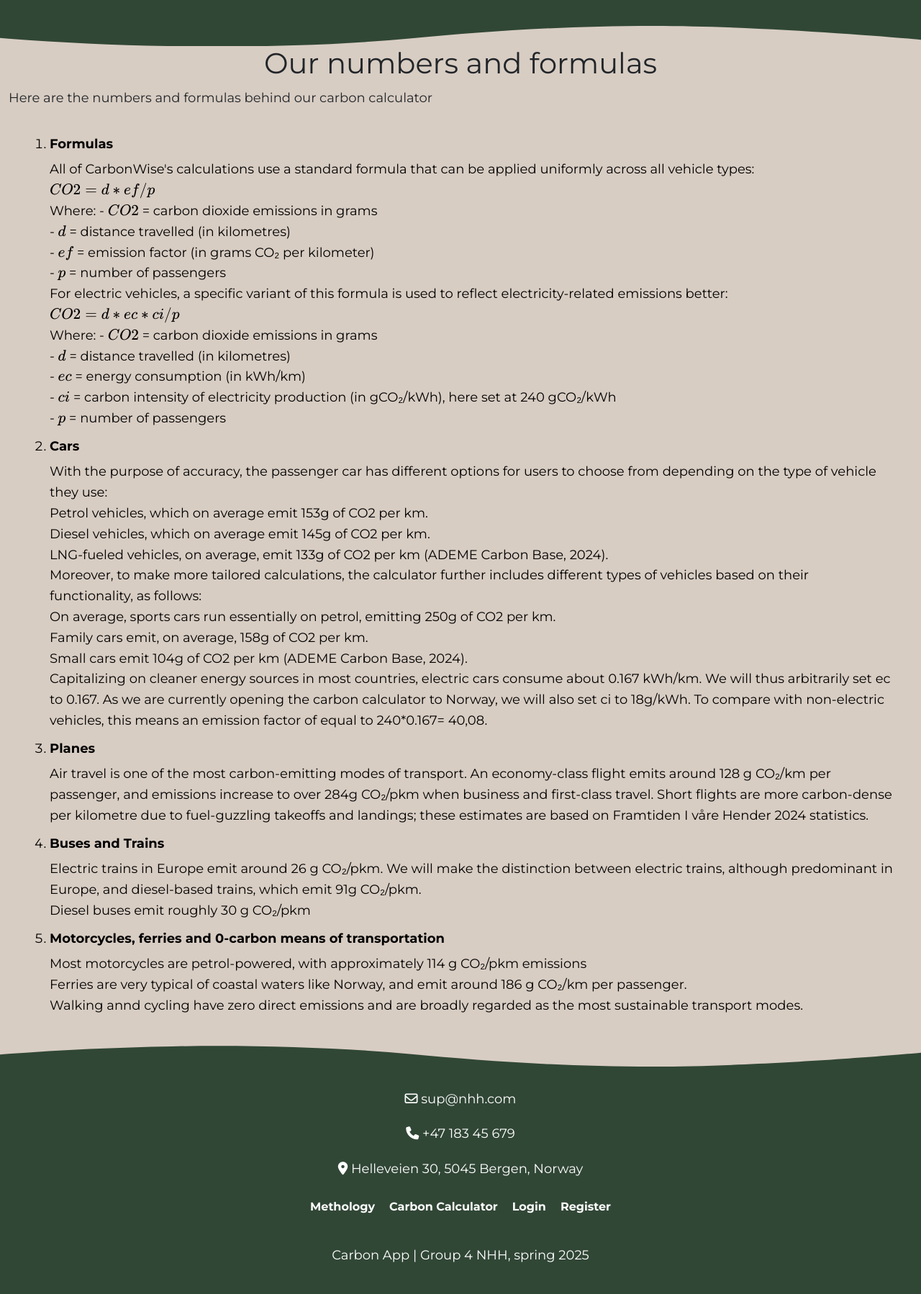
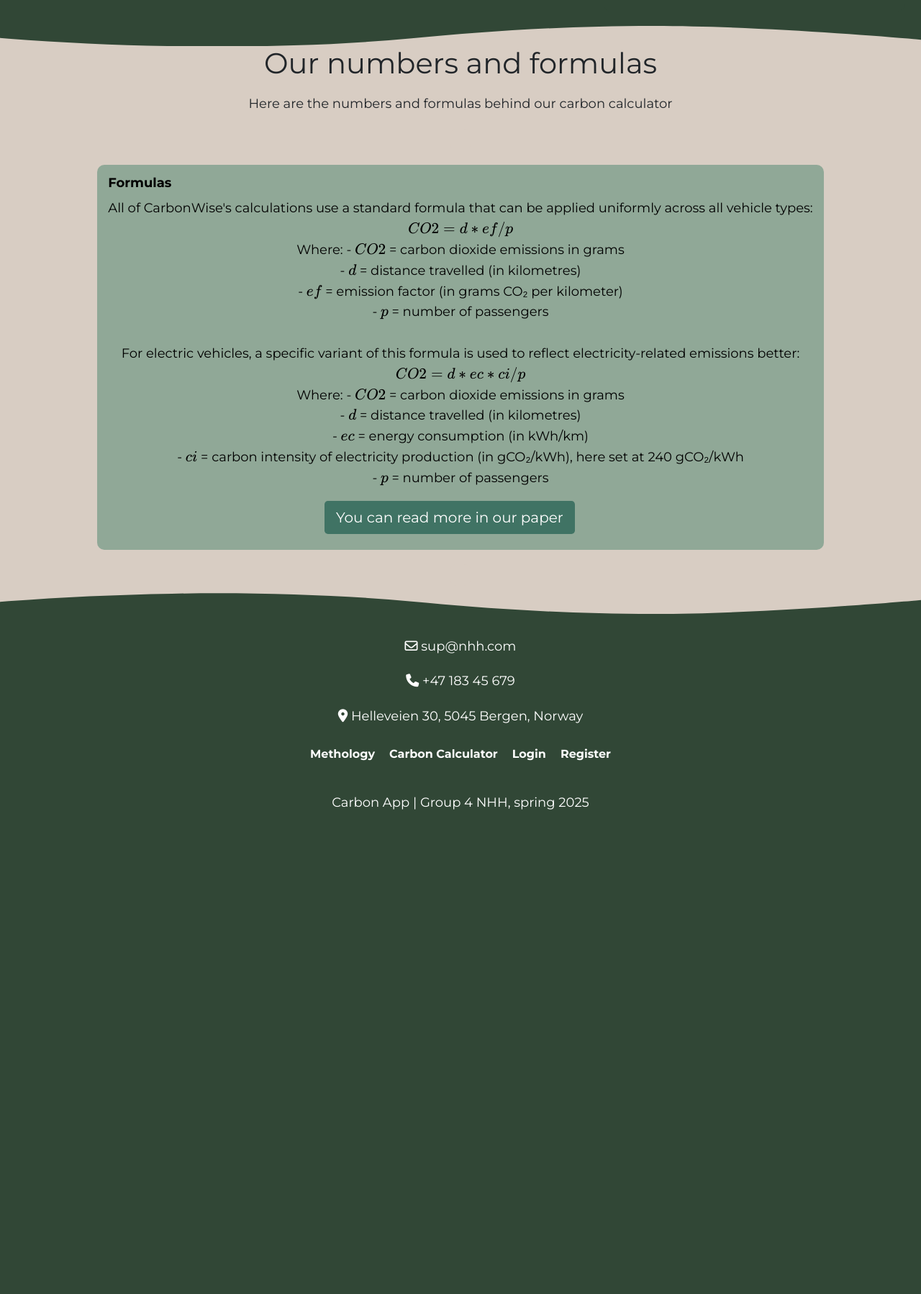
Before and after one commit to hannik3/carbon_app_v1, a Flask app: page /methodology in a window 1280 px wide. Shown: the part 429-2227 px from the top of the page at 72% size. After the commit the page ends 1554 px from the top, so only its background shows below. Run offline with Flask 2, Linux system fonts and the light colour scheme; some libraries are stand-ins or nearby versions.

Commit message:
fixed design

```diff
--- a/capp/templates/methodology.html
+++ b/capp/templates/methodology.html
@@ -1,24 +1,39 @@
-{% extends "layout.html" %}
-{% block content %}
+{% extends "layout.html" %} {% block content %}
 
 <!-- Header -->
 <section class="section_header_methodology">
   <div class="container">
-
     <div class="header">
       <div class="box">
-          <h1 style="font-size:55px;"><span class="text-logo"> Methodology</span></h1>
-          <p style="text-align:left;">
-             Our methodology explains how carbon emissions are calculated when a user enters their transportation data into our Carbon Application. By considering factors such as travel distance, transport mode, and fuel type, we ensure accurate and reliable emissions results to help users understand and reduce their carbon footprint.
+        <h1 style="font-size: 55px">
+          <span class="text-logo"> Methodology</span>
+        </h1>
+        <p style="text-align: left">
+          Our methodology explains how carbon emissions are calculated when a
+          user enters their transportation data into our Carbon Application. By
+          considering factors such as travel distance, transport mode, and fuel
+          type, we ensure accurate and reliable emissions results to help users
+          understand and reduce their carbon footprint.
         </p>
         <div class="container_buttons_links_header">
           <div class="btn">
-                <a href="{{ url_for('static', filename='documents/carbon_methodology_report.pdf') }}" class="btn btn-primary btn-lg mr-2" style="background-color:#407364;" target="_blank">
+            <a
+              href="{{ url_for('static', filename='documents/carbon_methodology_report.pdf') }}"
+              class="btn btn-primary btn-lg mr-2"
+              style="background-color: #407364"
+              target="_blank"
+            >
               Paper
             </a>
           </div>
           <div class="btn">
-                <a href="{{url_for('carbon_app.carbon_app_home')}}" class="btn btn-primary btn-lg mr-2", style="background-color:#407364;">Carbon App</a>
+            <a
+              href="{{url_for('carbon_app.carbon_app_home')}}"
+              class="btn btn-primary btn-lg mr-2"
+              ,
+              style="background-color: #407364"
+              >Carbon App</a
+            >
           </div>
         </div>
       </div>
@@ -27,123 +42,99 @@
           src="{{url_for('static', filename='icons/methodology1.svg')}}"
           width="325"
           height="325"
-            alt=""/>
+          alt=""
+        />
       </div>
     </div>
-
   </div>
   <div class="header-wave">
-        <svg class="header-wave-svg" xmlns="http://www.w3.org/2000/svg" viewBox="0 0 1200 100" preserveAspectRatio="none">
-          <path class="header-wave-path" d="M851.8,100c125,0,288.3-45,348.2-64V0H0v44c3.7-1,7.3-1.9,11-2.9C80.7,22,151.7,10.8,223.5,6.3C276.7,2.9,330,4,383,9.8 c52.2,5.7,103.3,16.2,153.4,32.8C623.9,71.3,726.8,100,851.8,100z"></path>
+    <svg
+      class="header-wave-svg"
+      xmlns="http://www.w3.org/2000/svg"
+      viewBox="0 0 1200 100"
+      preserveAspectRatio="none"
+    >
+      <path
+        class="header-wave-path"
+        d="M851.8,100c125,0,288.3-45,348.2-64V0H0v44c3.7-1,7.3-1.9,11-2.9C80.7,22,151.7,10.8,223.5,6.3C276.7,2.9,330,4,383,9.8 c52.2,5.7,103.3,16.2,153.4,32.8C623.9,71.3,726.8,100,851.8,100z"
+      ></path>
     </svg>
   </div>
   <!-- MathJax CSS -->
-    <script id="MathJax-script" async src="https://cdn.jsdelivr.net/npm/mathjax@3/es5/tex-mml-chtml.js"></script>
+  <script
+    id="MathJax-script"
+    async
+    src="https://cdn.jsdelivr.net/npm/mathjax@3/es5/tex-mml-chtml.js"
+  ></script>
 </section>
 
 <!-- Methodology -->
 <section class="section_body_methodology">
   <div class="container">
+    <!--Enumerated list (table with one column)-->
+    <div
+      class="methodology"
+      style="
+        display: flex;
+        flex-direction: column;
+        justify-content: center;
+        align-items: center;
+        align-content: center;
+      "
+    >
+      <h1>Our numbers and formulas</h1>
+      <p>Here are the numbers and formulas behind our carbon calculator</p>
+      <div class="box_table1"></div>
+      <div class="box_table1">
+        <h4>Formulas</h4>
+        <p class="text-center">
+          All of CarbonWise's calculations use a standard formula that can be
+          applied uniformly across all vehicle types:
+          <br />
 
-
-
-        <div class="methodology" style="display:block;">
-            <h1 style="text-align:center;"> Our numbers and formulas</h1>
+          \(CO2 = d*ef/p\)
+          <br />
+          Where: - \(CO2\) = carbon dioxide emissions in grams
+          <br />
+          - \(d\) = distance travelled (in kilometres)
+          <br />
+          - \(ef\) = emission factor (in grams CO₂ per kilometer)
+          <br />
+          - \(p\) = number of passengers
+          <br /><br />
+          For electric vehicles, a specific variant of this formula is used to
+          reflect electricity-related emissions better:
+          <br />
+          \(CO2 = d*ec*ci/p\)
+          <br />
+          Where: - \(CO2\) = carbon dioxide emissions in grams
+          <br />
+          - \(d\) = distance travelled (in kilometres)
+          <br />
+          - \(ec\) = energy consumption (in kWh/km)
+          <br />
+          - \(ci\) = carbon intensity of electricity production (in gCO₂/kWh),
+          here set at 240 gCO₂/kWh
+          <br />
+          - \(p\) = number of passengers
+          <br />
+        </p>
         <p>
-              Here are the numbers and formulas behind our carbon calculator
+          <div class="btn">
+            <a
+              href="{{ url_for('static', filename='documents/carbon_methodology_report.pdf') }}"
+              class="btn btn-primary btn-lg mr-2"
+              style="background-color: #407364"
+              target="_blank"
+            >
+            You can read more in our paper
+            </a>
+          </div>
+          <div class="btn">
         </p>
       </div>
-
-
-
-        <!--Enumerated list (table with one column)-->
-        <div class="methodology " style="display: flex; flex-direction: column;">
-
-            <div class="box_table1">
-                <ol>
-                    <li>
-                        <h4>Formulas</h4>
-                        <p class="text-left">
-                          All of CarbonWise's calculations use a standard formula that can be applied uniformly across all vehicle types:
-                          <br>
-
-                          \(CO2 = d*ef/p\)
-                          <br>
-                          Where:
-                          -   	\(CO2\) = carbon dioxide emissions in grams
-                          <br>
-                          -   	\(d\) = distance travelled (in kilometres)
-                          <br>
-                          -   	\(ef\) = emission factor (in grams CO₂ per kilometer)
-                          <br>
-                          -   	\(p\) = number of passengers
-                          <br>
-                          For electric vehicles, a specific variant of this formula is used to reflect electricity-related emissions better:
-                          <br>
-                            \(CO2 = d*ec*ci/p\)
-                          <br>
-                          Where:
-                          -   	\(CO2\) = carbon dioxide emissions in grams
-                          <br>
-                          -   	\(d\) = distance travelled (in kilometres)
-                          <br>
-                          -   	\(ec\) = energy consumption (in kWh/km)
-                          <br>
-                          -   	\(ci\) = carbon intensity of electricity production (in gCO₂/kWh), here set at 240 gCO₂/kWh
-                          <br>
-                          -   	\(p\) = number of passengers
-                          <br>
-                        </p>
-                    </li>
-                    <li>
-                      <h4>Cars</h4>
-                        <p class="text-left">
-                            With the purpose of accuracy, the passenger car has different options for users to choose from depending on the type of vehicle they use:
-                            <br>
-                          Petrol vehicles, which on average emit 153g of CO2 per km.
-                          <br>
-                            Diesel vehicles, which on average emit 145g of CO2 per km.
-                          <br>
-                            LNG-fueled vehicles, on average, emit 133g of CO2 per km (ADEME Carbon Base, 2024).
-                          <br>
-                            	Moreover, to make more tailored calculations, the calculator further includes different types of vehicles based on their functionality, as follows:
-                          <br>
-                            On average, sports cars run essentially on petrol, emitting 250g of CO2 per km.
-                          <br>
-                            Family cars emit, on average, 158g of CO2 per km.
-                          <br>
-                            Small cars emit 104g of CO2 per km (ADEME Carbon Base, 2024).
-                           <br>
-                            Capitalizing on cleaner energy sources in most countries, electric cars consume about 0.167 kWh/km. We will thus arbitrarily set ec to 0.167. As we are currently opening the carbon calculator to Norway, we will also set ci to 18g/kWh. To compare with non-electric vehicles, this means an emission factor of equal to 240*0.167= 40,08.
-
-                        </p>
-                    </li>
-                    <li>
-                      <h4>Planes</h4>
-                        <p class="text-left">
-                            Air travel is one of the most carbon-emitting modes of transport. An economy-class flight emits around 128 g CO₂/km per passenger, and emissions increase to over 284g CO₂/pkm when business and first-class travel. Short flights are more carbon-dense per kilometre due to fuel-guzzling takeoffs and landings; these estimates are based on Framtiden I våre Hender 2024 statistics.
-
-                        </p>
-                    </li>
-                    <li>
-                      <h4>Buses and Trains</h4>
-                        <p class="text-left">
-                            Electric trains in Europe emit around 26 g CO₂/pkm. We will make the distinction between electric trains, although predominant in Europe, and diesel-based trains, which emit 91g CO₂/pkm.
-                        <br>
-                          Diesel buses emit roughly 30 g CO₂/pkm
-                        </p>
-                    </li>
-                    <li>
-                      <h4>Motorcycles, ferries and 0-carbon means of transportation</h4>
-                      <p class="text-left">
-                          Most motorcycles are petrol-powered, with approximately 114 g CO₂/pkm emissions
-                        <br>
-                        Ferries are very typical of coastal waters like Norway, and emit around 186 g CO₂/km per passenger.
-                        <br>
-                        Walking annd cycling have zero direct emissions and are broadly regarded as the most sustainable transport modes.
-                      </p>
-                  </li>
     </div>
+  <div class="box_table1"></div>
   </div>
 </section>
 
```
Lines whose indentation alone changed are shown as unchanged.
